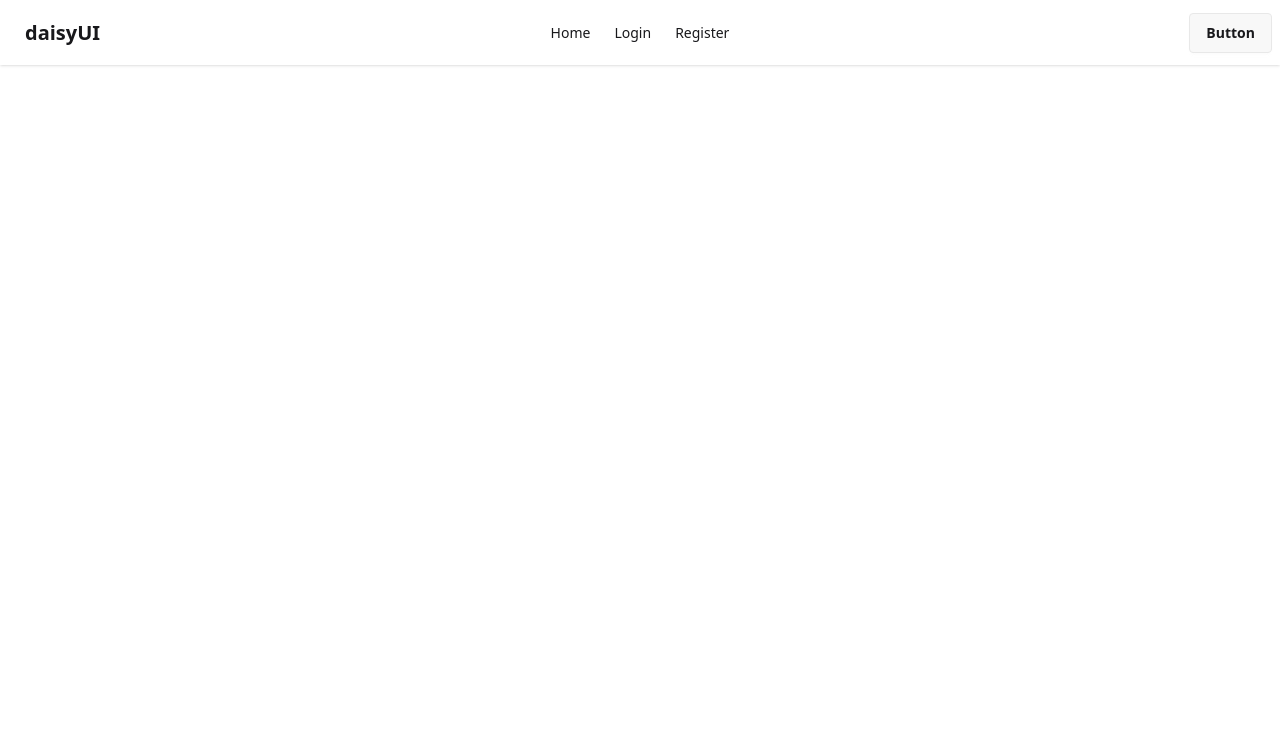
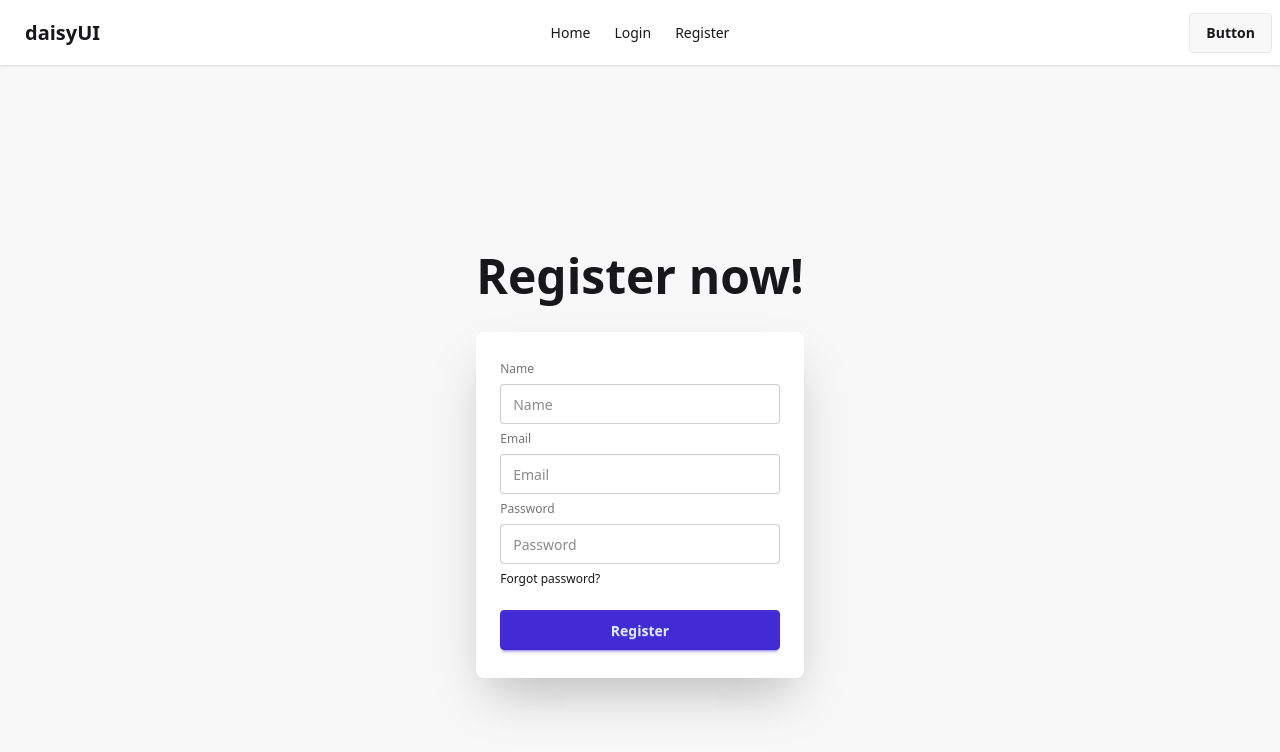
Before and after one commit to jnakht/auth-infinity-war, a React (Vite) app: page /register in a window 1280 px wide. Shown: the top 752 px of the page. Built offline with nearby package versions, Linux system fonts and the light colour scheme.

Commit message:
login and register component done without backend

```diff
--- a/src/components/Login/Login.jsx
+++ b/src/components/Login/Login.jsx
@@ -1,8 +1,39 @@
 
 const Login = () => {
+    const handleLogin = (e) => {
+        e.preventDefault();
+        const userEmail = e.target.email.value;
+        const userPassword = e.target.password.value;
+        console.log(userEmail, userPassword);
+    }
     return (
-        <div>
+        <div className="hero bg-base-200 min-h-screen">
+            <div className="hero-content flex-col ">
+                <div className="text-center lg:text-left">
+                    <h1 className="text-5xl font-bold mb-4">Login now!</h1>
 
+                </div>
+                <div className="card bg-base-100 w-full max-w-sm shrink-0 shadow-2xl">
+                    <form onSubmit={handleLogin}>
+                        <div className="card-body">
+                            <fieldset className="fieldset">
+                                <label className="fieldset-label">Email</label>
+                                <input type="email"
+                                name='email'
+                                className="input" placeholder="Email"
+                                required/>
+                                <label className="fieldset-label">Password</label>
+                                <input type="password"
+                                name='password'
+                                className="input" placeholder="Password"
+                                required/>
+                                <div><a className="link link-hover">Forgot password?</a></div>
+                                <button className="btn btn-primary mt-4">Login</button>
+                            </fieldset>
+                        </div>
+                    </form>
+                </div>
+            </div>
         </div>
     );
 };
--- a/src/components/Register/Register.jsx
+++ b/src/components/Register/Register.jsx
@@ -1,8 +1,45 @@
 
 const Register = () => {
+    const handleRegister = (e) => {
+        e.preventDefault();
+        const userName = e.target.name.value;
+        const userEmail = e.target.email.value;
+        const userPassword = e.target.password.value;
+        console.log(userName, userEmail, userPassword);
+    }
     return (
-        <div>
+        <div className="hero bg-base-200 min-h-screen">
+            <div className="hero-content flex-col ">
+                <div className="text-center lg:text-left">
+                    <h1 className="text-5xl font-bold mb-4">Register now!</h1>
 
+                </div>
+                <div className="card bg-base-100 w-full max-w-sm shrink-0 shadow-2xl">
+                    <form onSubmit={handleRegister}>
+                        <div className="card-body">
+                            <fieldset className="fieldset">
+                                <label className="fieldset-label">Name</label>
+                                <input type="text"
+                                name='name'
+                                className="input" placeholder="Name"
+                                required/>
+                                <label className="fieldset-label">Email</label>
+                                <input type="email"
+                                name="email"
+                                className="input" placeholder="Email"
+                                required/>
+                                <label className="fieldset-label">Password</label>
+                                <input type="password"
+                                name='password'
+                                className="input" placeholder="Password"
+                                required/>
+                                <div><a className="link link-hover">Forgot password?</a></div>
+                                <button className="btn btn-primary mt-4">Register</button>
+                            </fieldset>
+                        </div>
+                    </form>
+                </div>
+            </div>
         </div>
     );
 };
```
